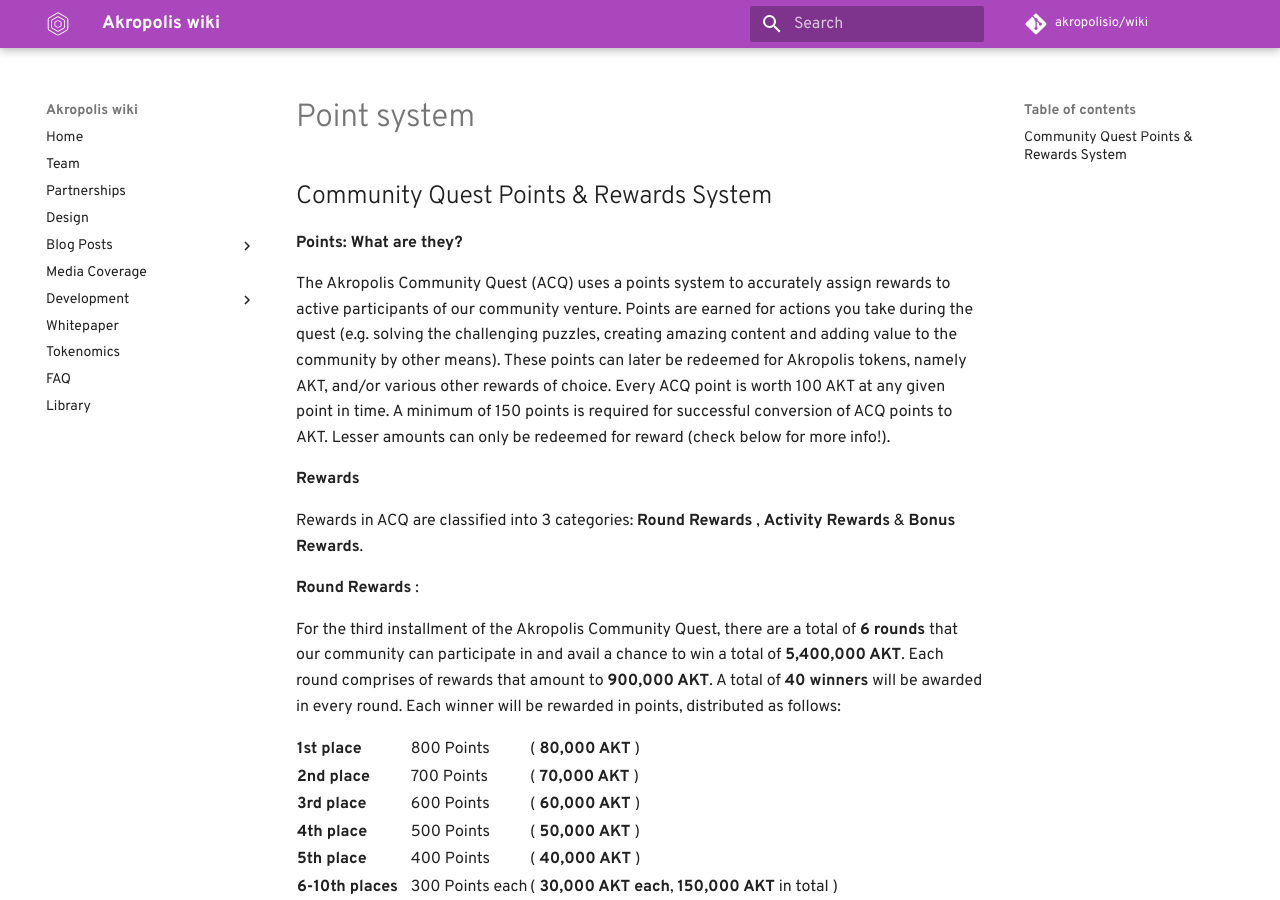
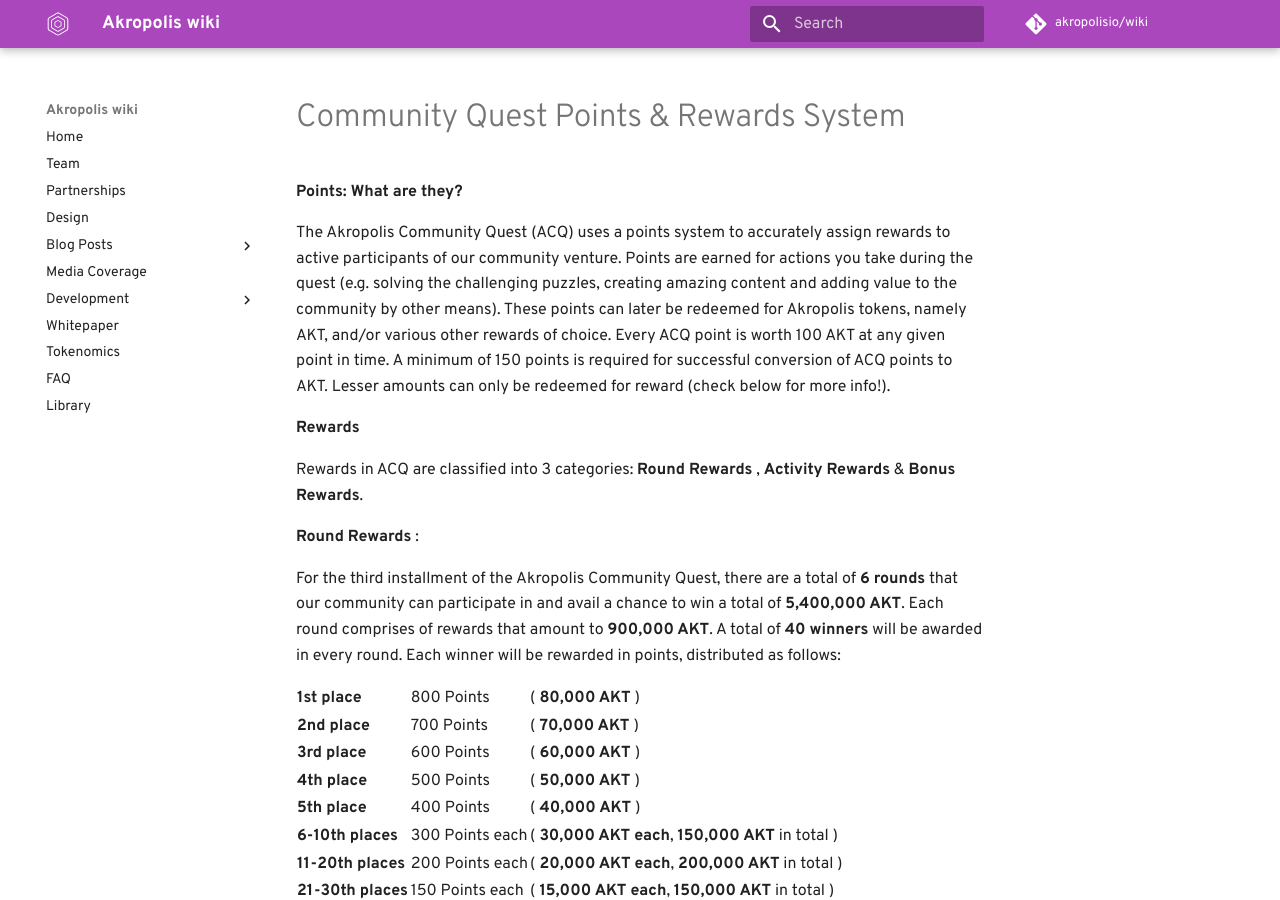
Before and after one commit to kaonone/wiki, an MkDocs documentation site: the page built from docs/pointsys.md, in a window 1280 px wide and 900 px high. Built offline with MkDocs 1.6.1 and Material for MkDocs 9.7.7, drawn with Linux system fonts in a browser that asks for light colours; some web fonts are replaced; comment, search, counter and statistics services are not loaded; old or Windows-style settings are respelled for this version of MkDocs.

Commit message:
Update pointsys.md

```diff
--- a/docs/pointsys.md
+++ b/docs/pointsys.md
@@ -1,6 +1,4 @@
-# Point system
-
-## Community Quest Points &amp; Rewards System
+# Community Quest Points &amp; Rewards System
 
 **Points: What are they?**
 
```
